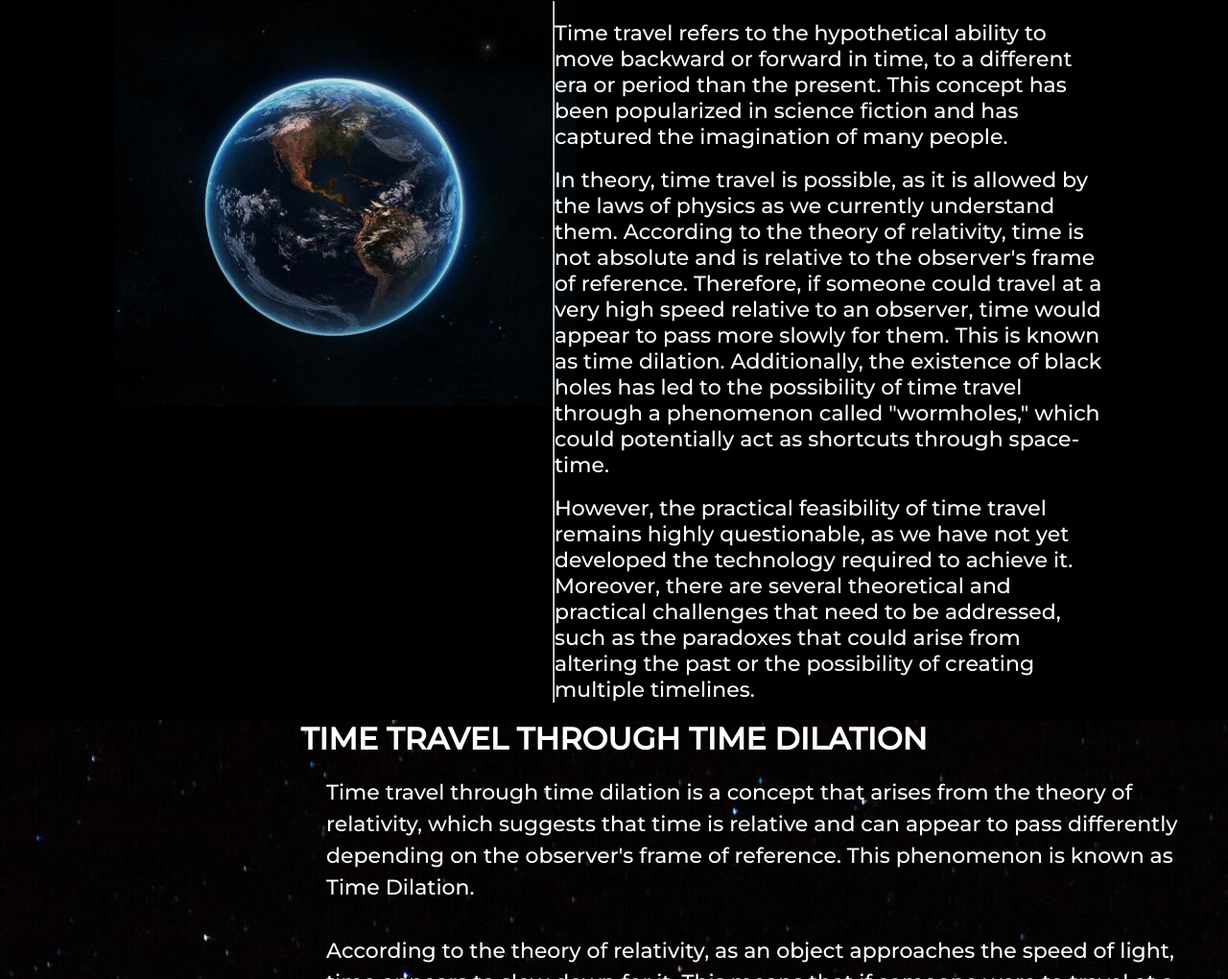
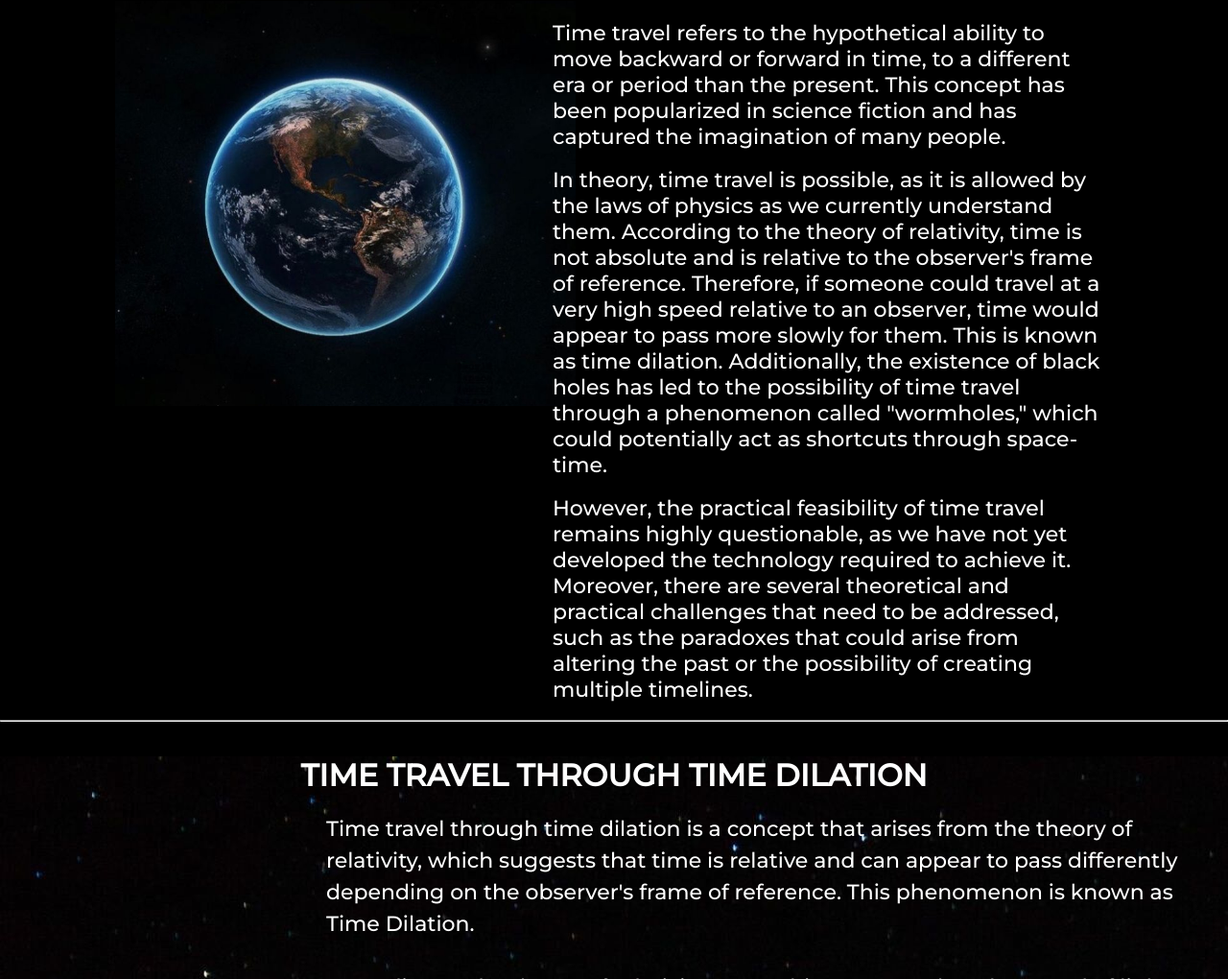
Before and after one commit to Time-Travel-Web/Time-Travel, a plain HTML site: page index.html in a window 1280 px wide. Shown: the part 231-1251 px from the top of the page at 96% size. Drawn offline with Linux system fonts and the light colour scheme.

Commit message:
Update index.html

```diff
--- a/index.html
+++ b/index.html
@@ -27,9 +27,6 @@
       <div class="earth">
         <img src="earth.jpg" width="480px" />
       </div>
-       <br>
-       <br>
-       <hr>
         <div class=para1>
           <p>
           Time travel refers to the hypothetical ability to move backward or forward in time,
@@ -39,7 +36,8 @@
        <p>
          However, the practical feasibility of time travel remains highly questionable, as we have not yet developed the technology required to achieve it. Moreover, there are several theoretical and practical challenges that need to be addressed, such as the paradoxes that could arise from altering the past or the possibility of creating multiple timelines.
        </p>
-     </div></section><br />
+     </div></section><br /><hr>
+      <br><br>
 
     <div class="timetr">
     <h1>TIME TRAVEL THROUGH TIME DILATION</h1>
```
